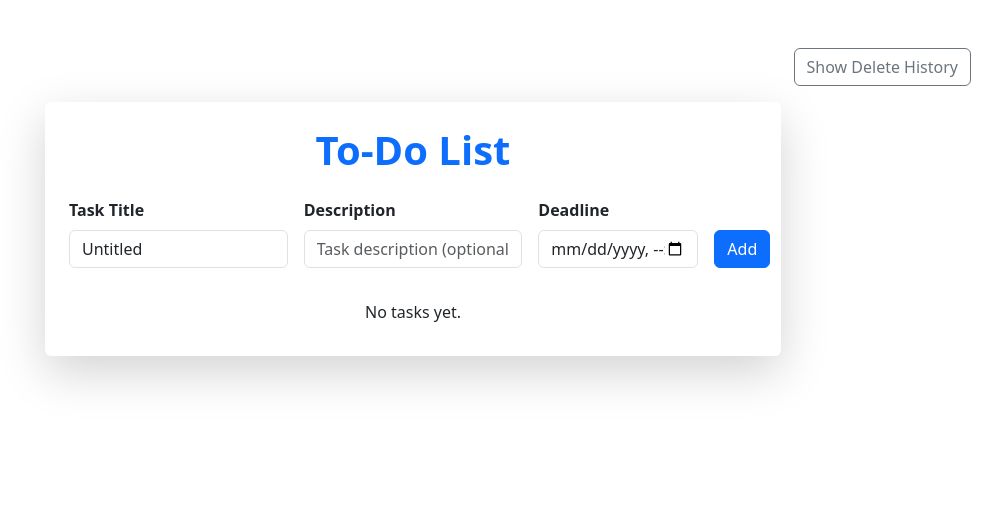
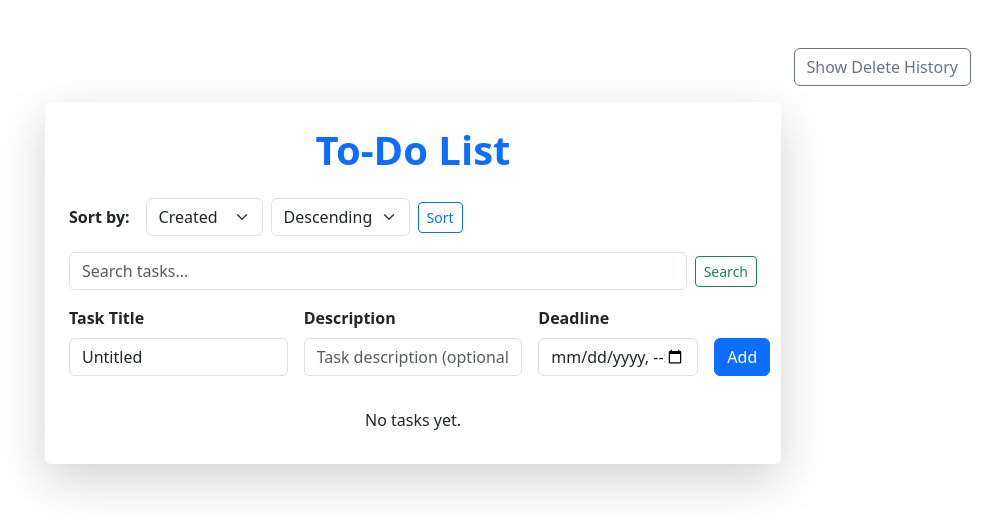
Before and after one commit to Shihab23033/Django-projects, a Django app: page / in a window 1280 px wide. Shown: the top 530 px of the page, without its empty margins (227-1229 px from the left). Run offline with Django 5.2, Linux system fonts and the light colour scheme; data that the repository does not hold is empty.

Commit message:
feature search and sort

```diff
--- a/todo/templates/todo/todo_list.html
+++ b/todo/templates/todo/todo_list.html
@@ -1,4 +1,5 @@
 {% load static %}
+{% load highlight %}
 <!DOCTYPE html>
 <html lang="en">
 <head>
@@ -17,6 +18,38 @@
             <div class="card shadow-lg border-0 mb-4">
                 <div class="card-body p-4">
                     <h1 class="mb-4 fw-bold text-center text-primary">To-Do List</h1>
+                    <div class="mb-3">
+                        <form method="get" class="row g-2 align-items-center">
+                            <div class="col-auto">
+                                <label class="fw-semibold me-2">Sort by:</label>
+                            </div>
+                            <div class="col-auto">
+                                <select name="sort" class="form-select w-auto">
+                                    <option value="created_at" {% if sort == 'created_at' %}selected{% endif %}>Created</option>
+                                    <option value="deadline" {% if sort == 'deadline' %}selected{% endif %}>Deadline</option>
+                                    <option value="name" {% if sort == 'name' %}selected{% endif %}>Name</option>
+                                </select>
+                            </div>
+                            <div class="col-auto">
+                                <select name="direction" class="form-select w-auto">
+                                    <option value="desc" {% if direction == 'desc' %}selected{% endif %}>Descending</option>
+                                    <option value="asc" {% if direction == 'asc' %}selected{% endif %}>Ascending</option>
+                                </select>
+                            </div>
+                            <div class="col-auto">
+                                <button type="submit" class="btn btn-outline-primary btn-sm" name="sort_btn" value="1">Sort</button>
+                            </div>
+                            <div class="col flex-grow-1"></div>
+                        </form>
+                        <form method="get" class="row g-2 align-items-center mt-2">
+                            <div class="col">
+                                <input type="text" name="search" class="form-control" placeholder="Search tasks..." value="{{ search }}">
+                            </div>
+                            <div class="col-auto">
+                                <button type="submit" class="btn btn-outline-success btn-sm" name="search_btn" value="1">Search</button>
+                            </div>
+                        </form>
+                    </div>
                     <form method="post" class="mb-4">
                         {% csrf_token %}
                         <div class="row g-3 align-items-end">
@@ -41,8 +74,8 @@
                         {% for todo in todos %}
                         <li class="list-group-item bg-light rounded-3 shadow-sm mb-3 d-flex justify-content-between align-items-center py-3 px-3" data-id="{{ todo.id }}">
                             <div class="flex-grow-1">
-                                <strong class="desc {% if todo.is_complete %}text-decoration-line-through text-muted{% endif %} fs-5">{{ todo.name }}</strong><br>
-                                <small class="text-muted">{{ todo.description }}</small>
+                                <strong class="desc {% if todo.is_complete %}text-decoration-line-through text-muted{% endif %} fs-5">{{ todo.name|highlight:search|safe }}</strong><br>
+                                <small class="text-muted">{{ todo.description|highlight:search|safe }}</small>
                                 {% if todo.deadline %}<br><span class="badge bg-info text-dark">Deadline: {{ todo.deadline|date:'Y-m-d H:i' }}</span>{% endif %}
                             </div>
                             <div class="d-flex align-items-center gap-2">
--- /dev/null
+++ b/todo/templatetags/highlight.py
@@ -0,0 +1,11 @@
+from django import template
+import re
+
+register = template.Library()
+
+@register.filter
+def highlight(text, search):
+    if not search:
+        return text
+    pattern = re.compile(re.escape(search), re.IGNORECASE)
+    return pattern.sub(lambda m: f'<mark>{m.group(0)}</mark>', str(text))
--- a/todo/views.py
+++ b/todo/views.py
@@ -4,9 +4,29 @@ from .models import ToDo
 from .forms import ToDoForm
 
 def todo_list(request):
-	todos = ToDo.objects.filter(deleted_at__isnull=True).order_by('-created_at')
+	sort = request.GET.get('sort', 'created_at')
+	direction = request.GET.get('direction', 'desc')
+	search = request.GET.get('search', '').strip()
+	valid_sorts = {
+		'name': 'name',
+		'deadline': 'deadline',
+		'created_at': 'created_at',
+	}
+	sort_field = valid_sorts.get(sort, 'created_at')
+	order_prefix = '-' if direction == 'desc' else ''
+	todos_qs = ToDo.objects.filter(deleted_at__isnull=True)
+	if search:
+		from django.db.models import Q
+		todos_qs = todos_qs.filter(Q(name__icontains=search) | Q(description__icontains=search))
+	todos = todos_qs.order_by(f'{order_prefix}{sort_field}')
 	form = ToDoForm()
-	return render(request, 'todo/todo_list.html', {'todos': todos, 'form': form})
+	return render(request, 'todo/todo_list.html', {
+		'todos': todos,
+		'form': form,
+		'sort': sort,
+		'direction': direction,
+		'search': search,
+	})
 
 def add_todo(request):
 	if request.method == 'POST':
```
Also changed, not shown: README.md, todo/templatetags/__init__.py (added).
